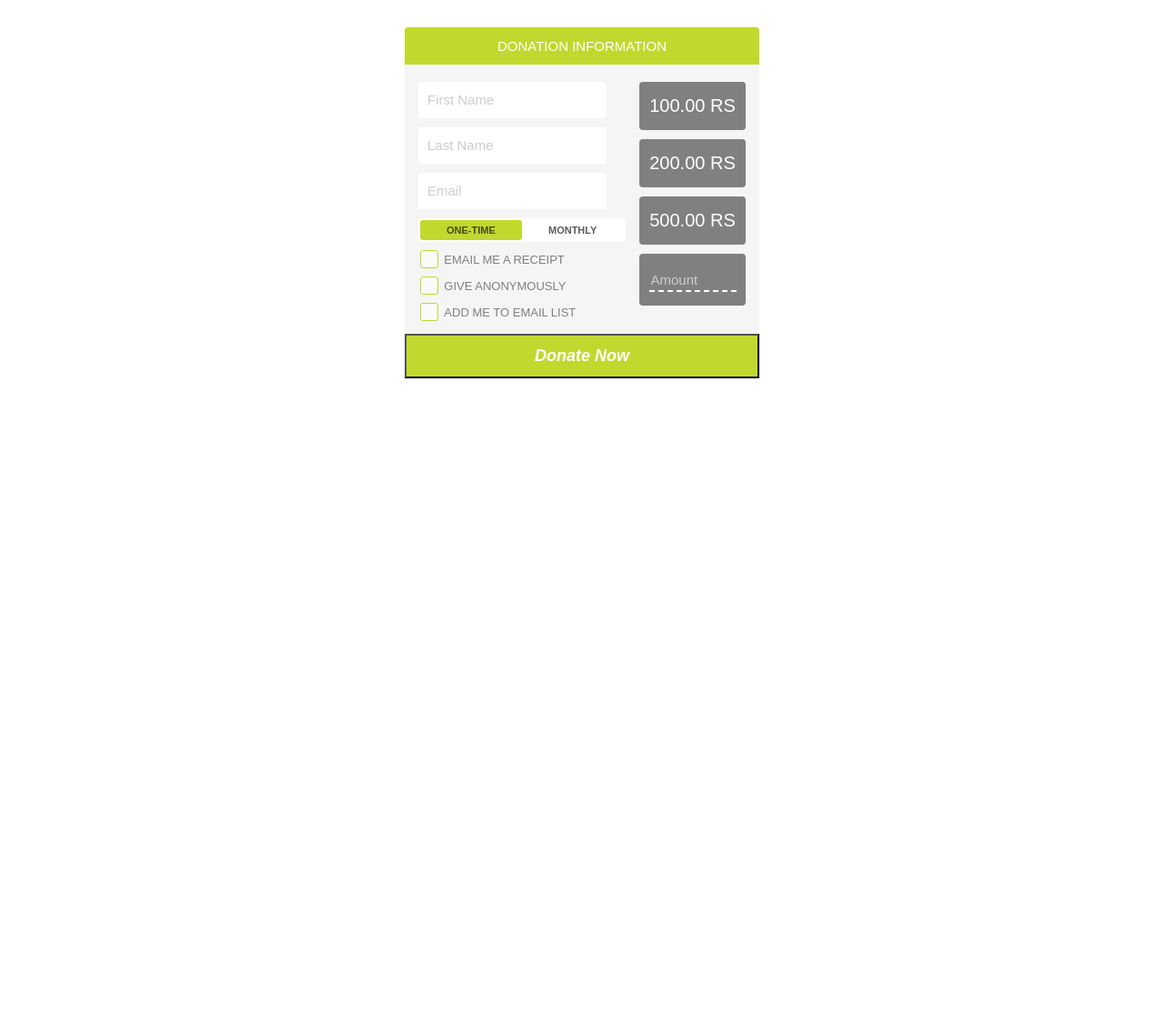
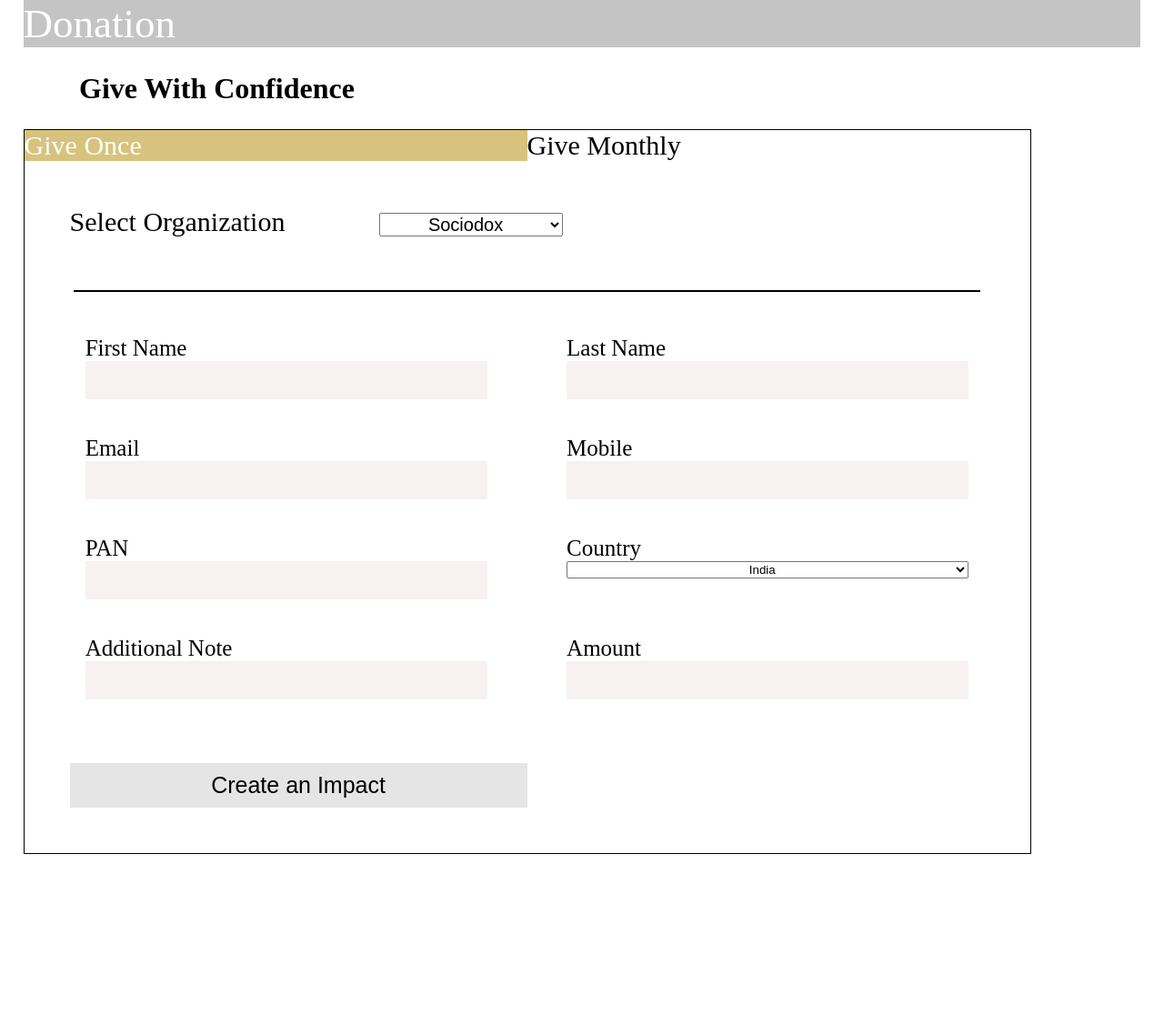
Before and after one commit to sociodocs/sociodox, a PHP site: page /Sociodox/donation.html in a window 1280 px wide. Shown: the top 1138 px of the page at 91% size. Before the commit the page ends 416 px from the top, so only its background shows below. Run offline with PHP 8.4, Linux system fonts and the light colour scheme; some web fonts are replaced.

Commit message:
aditya 10:30 pm

```diff
--- a/css/chatbox.css
+++ b/css/chatbox.css
@@ -14,7 +14,7 @@
     color:#fff;
 }
 #container{
-    width:75%;
+    width:50%;
     height:auto;
     position:relative;
     top:8px;
--- /dev/null
+++ b/css/donate.css
@@ -0,0 +1,151 @@
+.donate{
+    max-width: 1761px;
+}
+
+.donate div h1{
+    font-size: 32px;
+    text-align: left;
+    margin-left: 5%;
+}
+
+#donation-title{
+    background: #C4C4C4;
+    font-weight: 400;
+    font-size: 45px;
+    color: #fff;
+    max-width: 1761px;
+}
+
+.donation-form{
+    border: 1px solid #000;
+    width: 90%;
+    max-width: 1545px;
+    display: flex;
+    flex-direction: column;
+    justify-content: space-around;
+    justify-items: center;
+}
+
+.select-don-type{
+    display: flex;
+    flex-direction: row;
+    justify-content: space-around;
+}
+.select-don-type input[type="radio"]{
+    display: none;
+}
+
+.select-don-type label{
+    background: #fff;
+    width: 100%;
+    font-size: 30px;
+}
+
+.select-don-type input[type="radio"]:checked + label{
+    background: #D7C37D;
+    width: 100%;
+    color: #fff;
+}
+
+.select-don-type input[type="radio"]:checked + label:before{
+    background: #fff;
+    width: 100%;
+}
+
+.select-org{
+    margin: 50px;
+    justify-items: center;
+}
+
+.select-org label{
+    font-weight: 300;
+    font-size: 30px;
+}
+
+.select-org select{
+    font-weight: 100;
+    font-size: 20px;
+    width: 20%;
+    text-align: center;
+    margin-left: 100px;
+    line-height: 40px;
+}
+
+.donation-form hr{
+    border: 1px solid #000;
+    width: 90%;
+}
+
+#first-row,#second-row,#third-row,#fourth-row{
+    display: flex;
+    flex-direction: row;
+    justify-content: space-evenly;
+    font-weight: 300;
+    font-size: 20px;
+    width: 100%;
+    margin-top: 20px;
+    margin-bottom: 20px;
+}
+
+.first-name,.last-name,.email,.mobile,.pan,.country,.add-note,.amount{
+    display: flex;
+    flex-direction: column;
+    width: 40%;
+    height: 50px;
+    font-size: 25px;
+    margin: 20px;
+}
+
+#don-input{
+    border: none;
+    background: #F7F1F1;
+    line-height: 40px;
+    text-align: center;
+    outline: none;
+}
+
+.country select{
+    text-align: center;
+    line-height: 40px;
+}
+
+#impact-button{
+    margin: 50px;
+}
+#impact-button button{
+    border: none;
+    width: 50%;
+    height: auto;
+    padding: 10px 15px 10px 15px;
+    background-color: #E5E5E5;
+    font-size: 25px;
+    cursor: pointer;
+}
+
+@media screen and (max-width: 900px){
+
+    .select-org label{
+        font-size: 25px;
+    }
+
+    .select-org select{
+        font-size: 18px;
+        width: 40%;
+    }
+
+    #first-row,#second-row,#third-row,#fourth-row{
+        display: flex;
+        flex-direction: column;
+        justify-content: space-evenly;
+        align-items: center;
+        width: 100%;
+    }
+
+    .first-name,.last-name,.email,.mobile,.pan,.country,.add-note,.amount{
+        width: 80%;
+    }
+
+    #don-input{
+        width: 100%;
+    }
+}
--- /dev/null
+++ b/css/main.css
@@ -0,0 +1,40 @@
+/* @import "css/navigation.css";
+@import "css/educate.css";
+@import "css/trees.css";
+@import "css/pollution.css";
+@import "css/feed.css";
+@import "css/blog.css";
+@import "css/donate.css";
+@import "css/contact.css"; */
+@import "donate.css";
+
+@font-face{
+    font-family: 'Poppins';
+    src: url(font/Poppins/Poppins-Medium.ttf);
+    font-style: normal;
+    font-weight: 400;
+}
+@font-face{
+    font-family: 'Poppins';
+    src: url(font/Poppins/Poppins-Regular.ttf);
+    font-style: Regular;
+    font-weight: 300;
+}
+@font-face{
+    font-family: 'Poppins';
+    src: url(font/Poppins/Poppins-Light.ttf);
+    font-style: normal;
+    font-weight: 200;
+}
+@font-face{
+    font-family: 'Poppins';
+    src: url(font/Poppins/Poppins-ExtraLight.ttf);
+    font-style: normal;
+    font-weight: 100;
+}
+body{
+    height: 9650px;
+    font-family: 'Poppins';
+    margin: 0px 2% 0px 2%;
+    align-items: center;
+}
--- a/donation.html
+++ b/donation.html
@@ -1,8 +1,82 @@
+<!DOCTYPE html>
+<html lang="en">
 <head>
-          <link href='css/donation.css' rel='stylesheet' type='text/css'>
+    <meta charset="UTF-8">
+    <meta name="viewport" content="width=device-width, initial-scale=1.0">
+    <title>Donate</title>
+		  <!-- <link href='css/donation.css' rel='stylesheet' type='text/css'>  -->
+		  <link rel="stylesheet" href="css/main.css">
 </head>
 <body>
-<div class="donation-container">
+	<section class="donate" id="donate">
+        <div id="donation-title">Donation</div>
+        <div>
+            <h1>Give With Confidence</h1>
+            <form class="donation-form" method="POST" action="#">
+                <div class="select-don-type">
+                    <input type="radio" name="don-type" id="once" checked>
+                    <label for="once">Give Once</label>
+                    <input type="radio" name="don-type" id="monthly">
+                    <label for="monthly">Give Monthly</label>
+                </div>
+                <div class="select-org">
+                    <label>Select Organization</label>
+                    <select>
+                        <option value="sociodox">Sociodox</option>
+                    </select>
+                </div>
+                <hr>
+                <div class="donator-info">
+                    <div id="first-row">
+                        <div class="first-name">
+                            <label for="first-name">First Name</label>
+                            <input type="text" name="first-name" id="don-input">
+                        </div>
+                        <div class="last-name">
+                            <label for="last-name">Last Name</label>
+                            <input type="text" name="last-name" id="don-input">
+                        </div>
+                    </div>
+                    <div id="second-row">
+                        <div class="email">
+                            <label for="email">Email</label>
+                            <input type="text" name="email" id="don-input">
+                        </div>
+                        <div class="mobile">
+                            <label for="mobile">Mobile</label>
+                            <input type="text" name="mobile" id="don-input">
+                        </div>
+                    </div>
+                    <div id="third-row">
+                        <div class="pan">
+                            <label for="pan">PAN</label>
+                            <input type="text" name="pan" id="don-input">
+                        </div>
+                        <div class="country">
+                            <label for="country">Country</label>
+                            <select>
+                                <option value="india">India</option>
+                            </select>
+                        </div>
+                    </div>
+                    <div id="fourth-row">
+                        <div class="add-note">
+                            <label for="add-note">Additional Note</label>
+                            <input type="text" name="add-note" id="don-input">
+                        </div>
+                        <div class="amount">
+                            <label for="amount">Amount</label>
+                            <input type="text" name="amount" id="don-input">
+                        </div>
+                    </div>
+                </div>
+                <div id="impact-button">
+                    <button>Create an Impact</button>
+                </div>
+            </form>
+        </div>
+    </section>
+<!-- <div class="donation-container">
 	<form action="php/donationform.php" method="POST">
             <div class="donation-box">
 	            <div class="title">Donation Information</div>
@@ -48,6 +122,7 @@
             </div>
 
         </div>
-	</form>
+	</form> -->
 <script src="js/donation.js"></script>
 </body>
+</html>
--- a/profile.html
+++ b/profile.html
@@ -27,7 +27,10 @@
       <div class="separator"><hr></div>
       <div class="box sidebar1">
         <br>
-        Joined Organization</div>
+        Joined Organization
+        <br>
+
+      </div>
       <div class="box sidebar2"><br>
         <a href="php/mydonation.php" >My Donation</a>
           <span id="dn">
```
